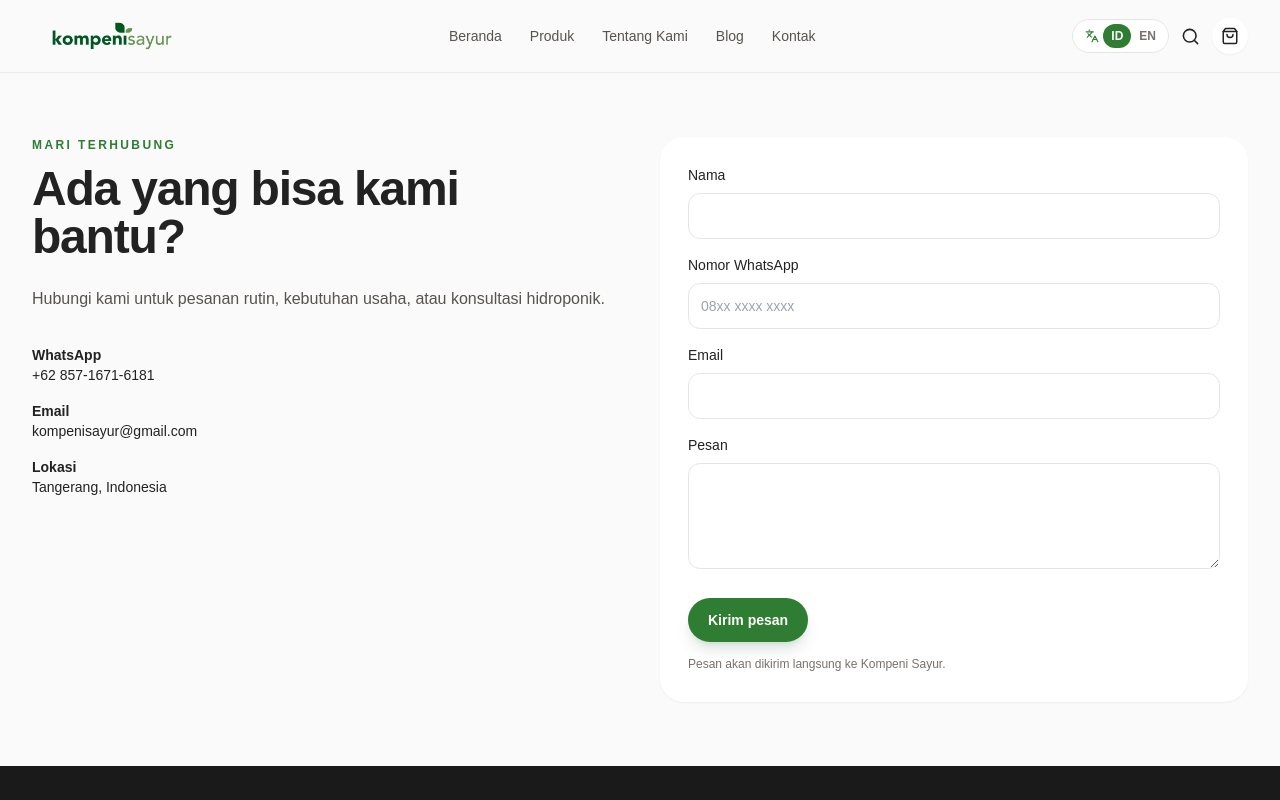
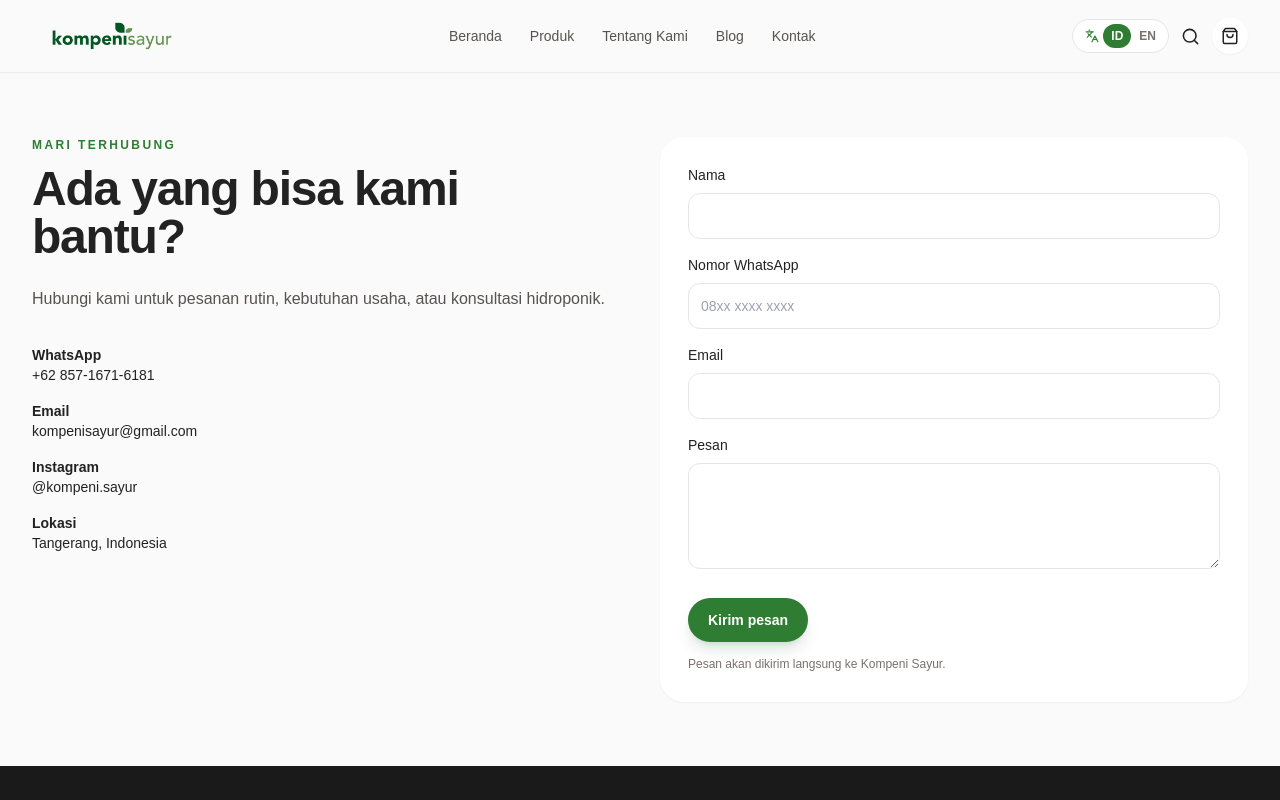
Before and after one commit to satyadharmadi/kompeni-sayur-web, a Next.js app: page /contact in a window 1280 px wide. Shown: the top 800 px of the page. Built offline with nearby package versions, Linux system fonts and the light colour scheme; no server answers.

Commit message:
Add Instagram contact link to contact page

```diff
--- a/app/contact/page.tsx
+++ b/app/contact/page.tsx
@@ -1,2 +1,64 @@
-import { Header } from "@/components/header"; import { Footer } from "@/components/footer"; import { ContactForm } from "@/components/contact-form";
-export const metadata={title:"Kontak"}; export default function Contact(){return <><Header/><main className="shell grid gap-10 py-16 md:grid-cols-2"><div><p className="eyebrow">Mari terhubung</p><h1 className="text-5xl font-semibold tracking-tight">Ada yang bisa kami bantu?</h1><p className="mt-6 leading-7 text-stone-600">Hubungi kami untuk pesanan rutin, kebutuhan usaha, atau konsultasi hidroponik.</p><div className="mt-8 space-y-4 text-sm"><p><b>WhatsApp</b><br/><a className="hover:text-forest" href="https://wa.me/6285716716181">+62 857-1671-6181</a></p><p><b>Email</b><br/><a className="hover:text-forest" href="mailto:kompenisayur@gmail.com">kompenisayur@gmail.com</a></p><p><b>Lokasi</b><br/>Tangerang, Indonesia</p></div></div><ContactForm/></main><Footer/></>}
+import { Header } from "@/components/header";
+import { Footer } from "@/components/footer";
+import { ContactForm } from "@/components/contact-form";
+
+export const metadata = { title: "Kontak" };
+
+export default function Contact() {
+  return (
+    <>
+      <Header />
+      <main className="shell grid gap-10 py-16 md:grid-cols-2">
+        <div>
+          <p className="eyebrow">Mari terhubung</p>
+          <h1 className="text-5xl font-semibold tracking-tight">
+            Ada yang bisa kami bantu?
+          </h1>
+          <p className="mt-6 leading-7 text-stone-600">
+            Hubungi kami untuk pesanan rutin, kebutuhan usaha, atau konsultasi
+            hidroponik.
+          </p>
+          <div className="mt-8 space-y-4 text-sm">
+            <p>
+              <b>WhatsApp</b>
+              <br />
+              <a
+                className="hover:text-forest"
+                href="https://wa.me/6285716716181"
+              >
+                +62 857-1671-6181
+              </a>
+            </p>
+            <p>
+              <b>Email</b>
+              <br />
+              <a
+                className="hover:text-forest"
+                href="mailto:kompenisayur@gmail.com"
+              >
+                kompenisayur@gmail.com
+              </a>
+            </p>
+            <p>
+              <b>Instagram</b>
+              <br />
+              <a
+                className="hover:text-forest"
+                href="https://instagram.com/kompeni.sayur"
+              >
+                @kompeni.sayur
+              </a>
+            </p>
+            <p>
+              <b>Lokasi</b>
+              <br />
+              Tangerang, Indonesia
+            </p>
+          </div>
+        </div>
+        <ContactForm />
+      </main>
+      <Footer />
+    </>
+  );
+}
```
